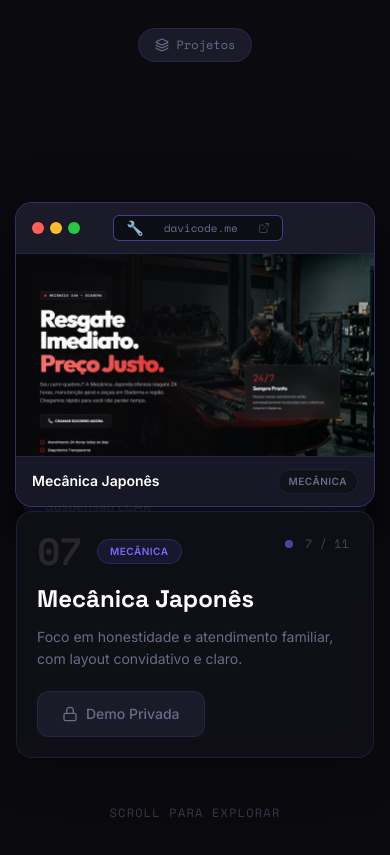
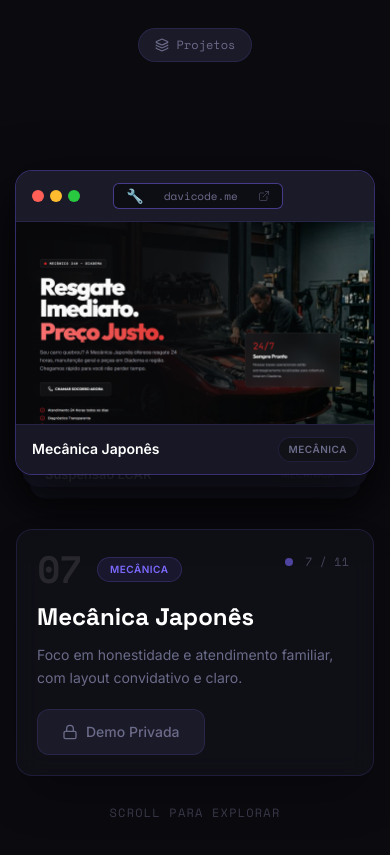
Before and after one commit to davi-449/portfolio-davicode, a React (Vite) app: page / in a window 390 px wide. Shown: the part 1980-2835 px from the top of the page. Built offline with nearby package versions, Linux system fonts and the light colour scheme.

Commit message:
fix: explicit padding bounding box to prevent overlapping cards safe calc for desktop scale

```diff
--- a/src/components/sections/StackSection.tsx
+++ b/src/components/sections/StackSection.tsx
@@ -135,8 +135,8 @@ export const StackSection = () => {
           <div className="relative w-full lg:w-[60%] xl:w-[65%] order-1 lg:order-2 flex flex-row items-center gap-4 lg:gap-8 justify-center mt-4 lg:mt-0">
 
             {/* O DECK — ocupa toda a coluna no desktop */}
-            <div className="relative w-full h-[40vh] sm:h-[45vh] lg:h-[70vh] lg:min-h-[500px] perspective-1000 flex items-center justify-center">
-              <div className="relative w-full max-w-[500px] sm:max-w-[600px] lg:max-w-[800px] aspect-[16/11] md:aspect-[16/10]">
+            <div className="relative w-full pt-8 pb-24 lg:py-0 lg:h-[70vh] lg:min-h-[500px] perspective-1000 flex items-center justify-center">
+              <div className="relative w-full max-w-[500px] sm:max-w-[600px] lg:max-w-[calc(100%-80px)] xl:max-w-[760px] aspect-[16/11] md:aspect-[16/10]">
                 {projects.map((project, index) => {
                   const positionOffset = index - activeIndex;
                   return (
```
